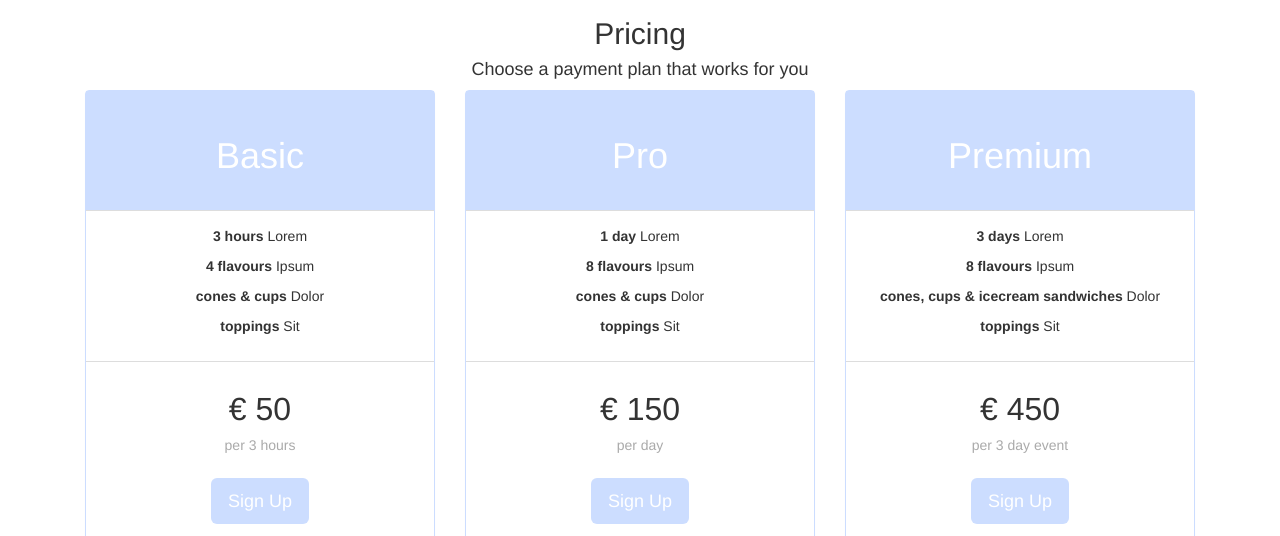
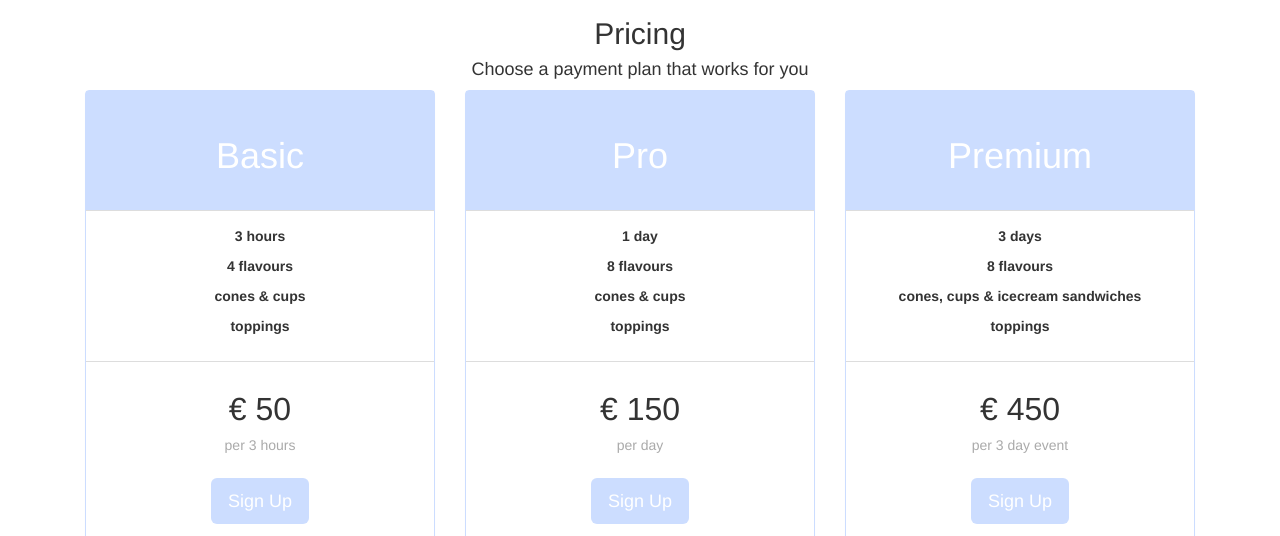
Before and after one commit to brampijper-old/FIT, a plain HTML site: page about.html in a window 1280 px wide. Shown: the part 1651-2187 px from the top of the page. Drawn offline with Linux system fonts and the light colour scheme.

```diff
--- a/about.html
+++ b/about.html
@@ -60,7 +60,7 @@
 		<div class="container-fluid">
 			<div class="row">
 				<div class="col-sm-8">
-					<h2>About Company Page</h2>
+					<h2>Hitstory</h2>
 					<h4>Lorem ipsum..</h4>
 					<p>Lorem ipsum dolor sit amet, consectetur adipisicing elit, sed do eiusmod
 						tempor incididunt ut labore et dolore magna aliqua. Ut enim ad minim veniam,
@@ -84,7 +84,7 @@
 						<span class="glyphicon glyphicon-leaf logo"></span>
 					</div>
 					<div class="col-sm-4">
-						<h2>About Company Page</h2>
+						<h2>Sustainability</h2>
 						<h4>Lorem ipsum..</h4>
 						<p>Lorem ipsum dolor sit amet, consectetur adipisicing elit, sed do eiusmod
 							tempor incididunt ut labore et dolore magna aliqua. Ut enim ad minim veniam,
@@ -102,7 +102,7 @@
 				<div class="container-fluid">
 					<div class="row">
 						<div class="col-sm-8">
-							<h2>About Company Page</h2>
+							<h2>Family</h2>
 							<h4>Lorem ipsum dolor sit amet, consectetur adipisicing elit, sed do eiusmod
 								tempor incididunt ut labore et dolore magna aliqua. Ut enim ad minim veniam,
 								quis nostrud exercitation ullamco laboris nisi ut aliquip ex ea commodo
@@ -126,7 +126,7 @@
 								<span class="glyphicon glyphicon-ice-lolly-tasted logo"></span>
 							</div>
 							<div class="col-sm-4">
-								<h2>About Company Page</h2>
+								<h2>Goal</h2>
 								<h4>Lorem ipsum..</h4>
 								<p>Lorem ipsum dolor sit amet, consectetur adipisicing elit, sed do eiusmod
 									tempor incididunt ut labore et dolore magna aliqua. Ut enim ad minim veniam,
@@ -152,10 +152,10 @@
 											<h1>Basic</h1>
 										</div>
 										<div class="panel-body">
-											<p><strong>3 hours</strong> Lorem</p>
-											<p><strong>4 flavours</strong> Ipsum</p>
-											<p><strong>cones &amp; cups</strong> Dolor</p>
-											<p><strong>toppings</strong> Sit</p>
+											<p><strong>3 hours</strong></p>
+											<p><strong>4 flavours</strong></p>
+											<p><strong>cones &amp; cups</strong></p>
+											<p><strong>toppings</strong> </p>
 										</div>
 										<div class="panel-footer">
 											<h3>&#8364; 50</h3>
@@ -170,10 +170,10 @@
 											<h1>Pro</h1>
 										</div>
 										<div class="panel-body">
-											<p><strong>1 day</strong> Lorem</p>
-											<p><strong>8 flavours</strong> Ipsum</p>
-											<p><strong>cones &amp; cups</strong> Dolor</p>
-											<p><strong>toppings</strong> Sit</p>
+											<p><strong>1 day</strong></p>
+											<p><strong>8 flavours</strong></p>
+											<p><strong>cones &amp; cups</strong></p>
+											<p><strong>toppings</strong></p>
 										</div>
 										<div class="panel-footer">
 											<h3>&#8364; 150</h3>
@@ -188,10 +188,10 @@
 											<h1>Premium</h1>
 										</div>
 										<div class="panel-body">
-											<p><strong>3 days</strong> Lorem</p>
-											<p><strong>8 flavours</strong> Ipsum</p>
-											<p><strong>cones, cups &amp; icecream sandwiches</strong> Dolor</p>
-											<p><strong>toppings</strong> Sit</p>
+											<p><strong>3 days</strong></p>
+											<p><strong>8 flavours</strong></p>
+											<p><strong>cones, cups &amp; icecream sandwiches</strong></p>
+											<p><strong>toppings</strong></p>
 										</div>
 										<div class="panel-footer">
 											<h3>&#8364; 450</h3>
```
